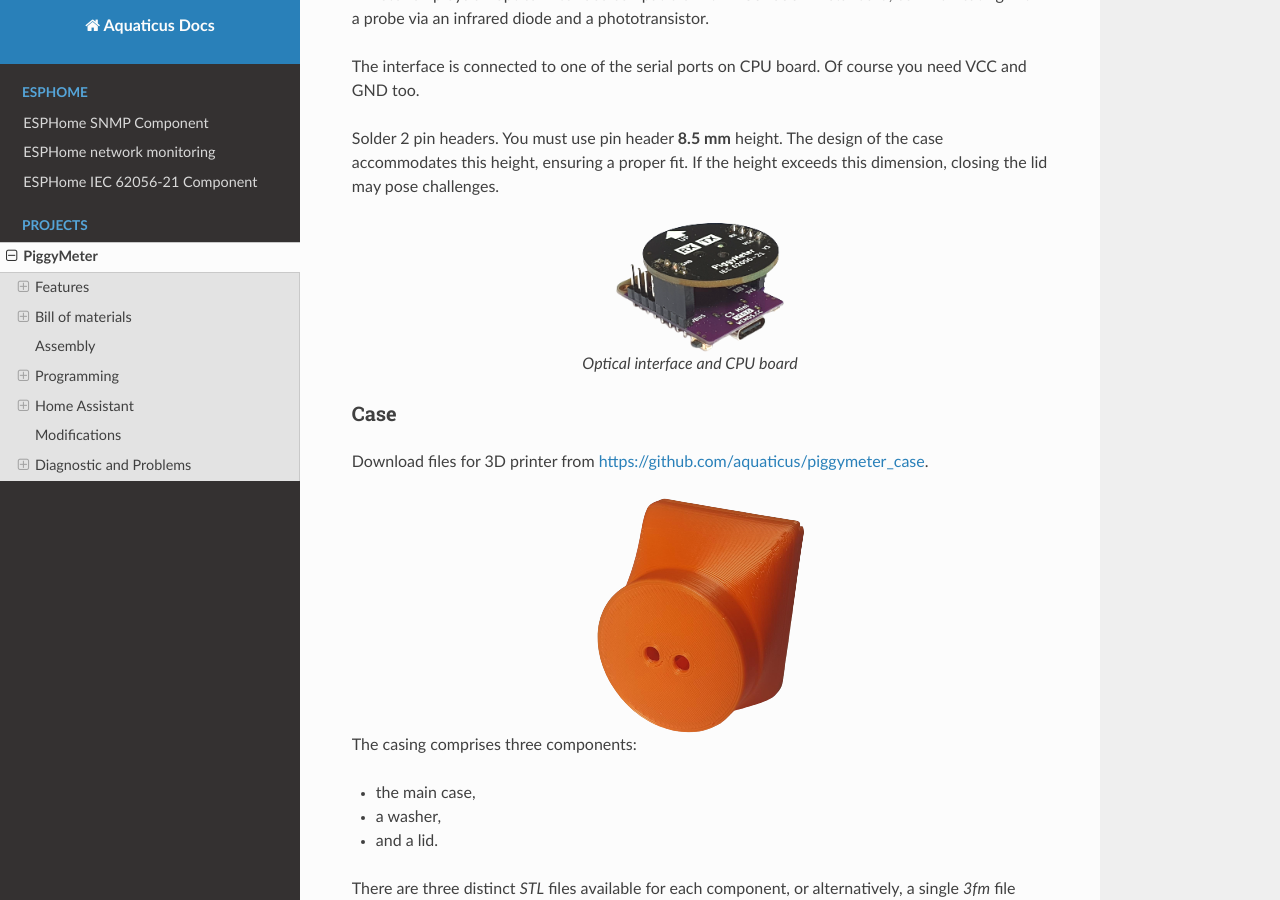
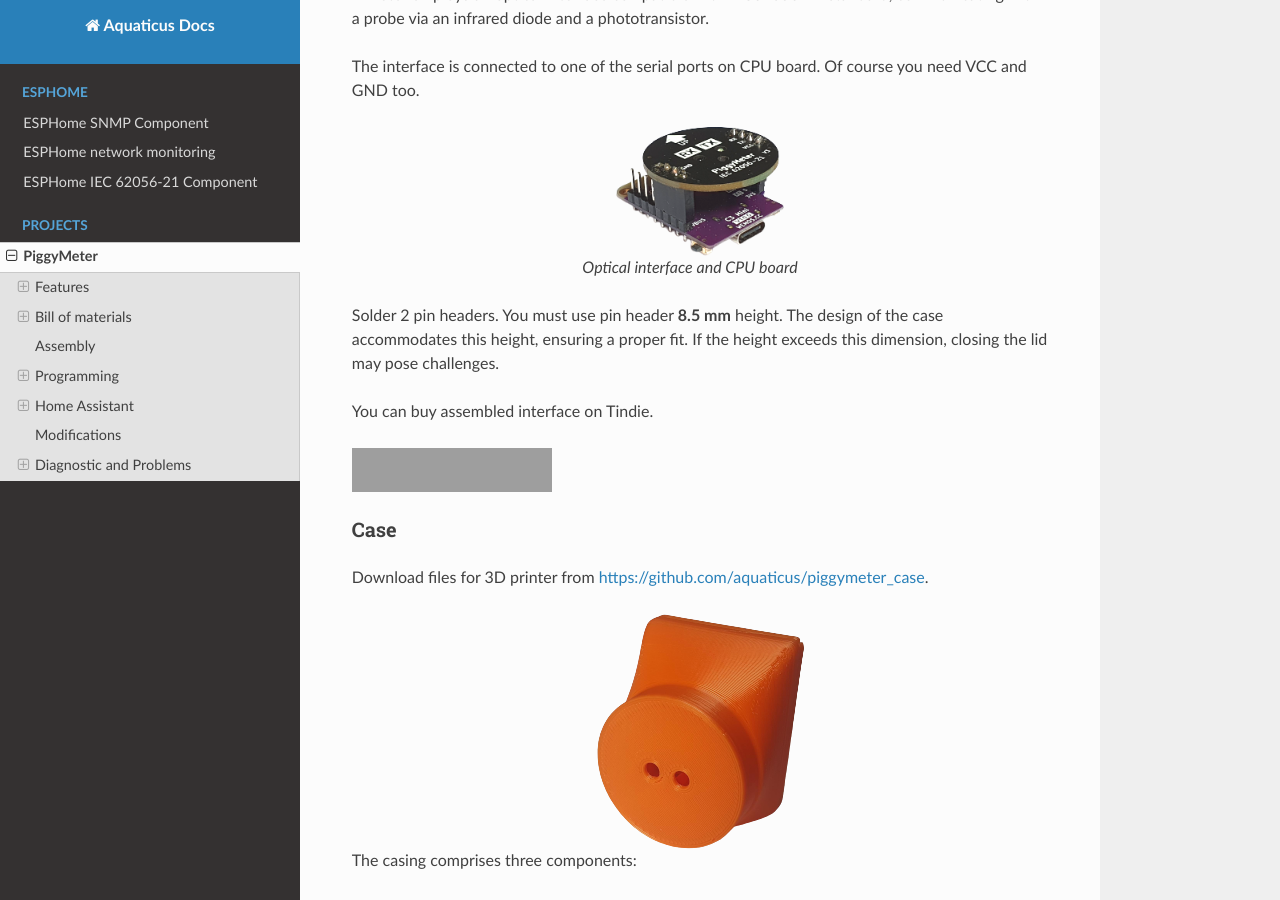
Before and after one commit to aquaticus/aquaticus.github.io, a Sphinx documentation site: the page built from doc/meter.rst, in a window 1280 px wide and 900 px high, scrolled down 2779 px. Built offline with Sphinx 7.4.7 and the Read the Docs theme 2.0.0, drawn with Linux system fonts in a browser that asks for light colours; some of the changed text lies outside the part shown; grey boxes are pictures that could not be loaded.

Commit message:
Tindie links

```diff
--- a/doc/meter.rst
+++ b/doc/meter.rst
@@ -67,7 +67,7 @@
 +===================+=====================+================================================+
 | CPU               | Wemos C3 or S2 Mini https://www.wemos.cc/en/latest/                  |
 +-------------------+----------------------------------------------------------------------+
-| Optical interface | PiggyMeter PCB                                                       |
+| Optical interface | PiggyMeter PCB https://www.tindie.com/products/32082/                |
 +-------------------+----------------------------------------------------------------------+
 | 2×pin header 1×4  | 2.54mm raster; plastic part must be 8.5 mm height                    |
 +-------------------+----------------------------------------------------------------------+
@@ -114,17 +114,23 @@
 The interface is connected to one of the serial ports on CPU board.
 Of course you need VCC and GND too.
 
-Solder 2 pin headers. You must use pin header **8.5 mm** height.
-The design of the case accommodates this height, ensuring a proper fit.
-If the height exceeds this dimension, closing the lid may pose challenges.
-
-
 .. figure:: images/cpu-and-interface.png
     :align: center
     :scale: 80%
     :figwidth: 100%
 
     Optical interface and CPU board
+
+Solder 2 pin headers. You must use pin header **8.5 mm** height.
+The design of the case accommodates this height, ensuring a proper fit.
+If the height exceeds this dimension, closing the lid may pose challenges.
+
+You can buy assembled interface on Tindie.
+
+.. raw:: html
+
+    <a href="https://www.tindie.com/products/32082/?ref=offsite_badges&utm_source=sellers_aquaticus&utm_medium=badges&utm_campaign=badge_large"><img src="https://d2ss6ovg47m0r5.cloudfront.net/badges/tindie-larges.png" alt="Buy on Tindie" width="200" height="104"></a>
+
 
 Case
 ----
```
